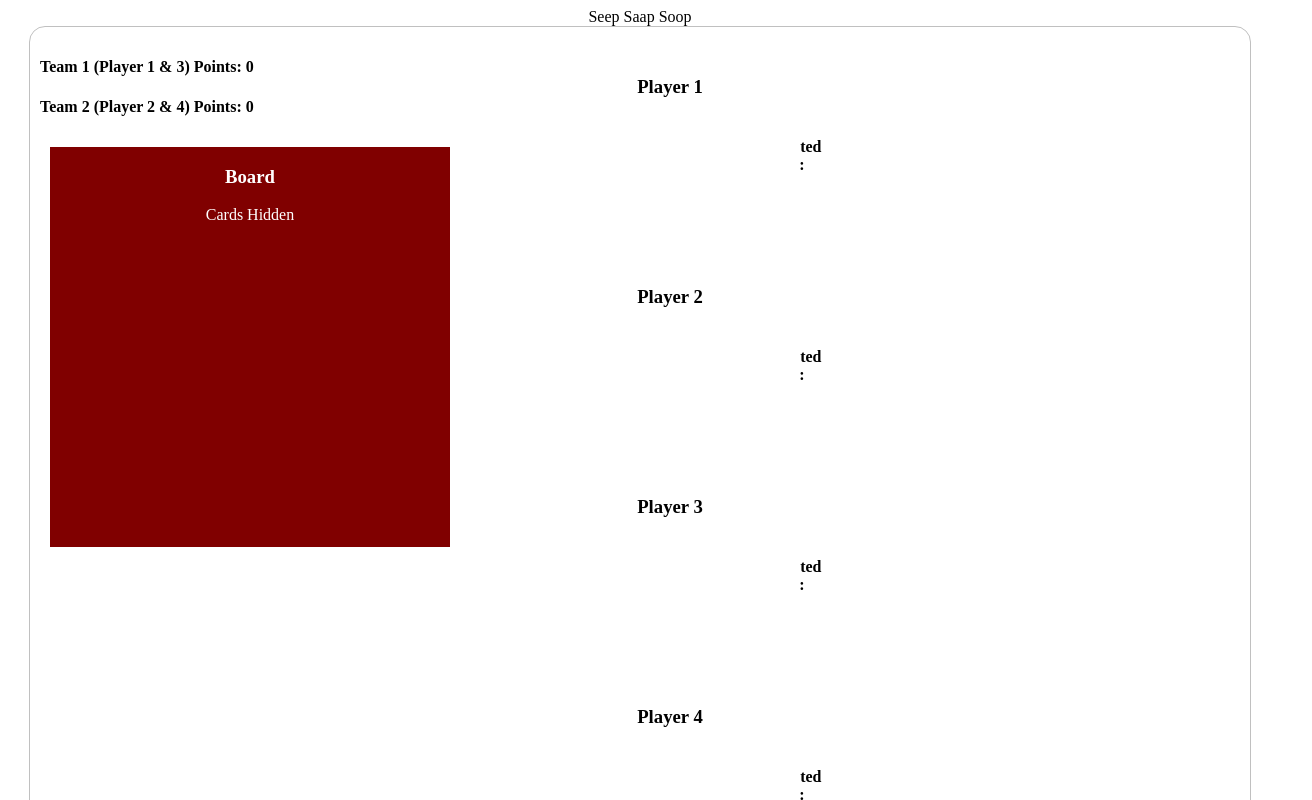
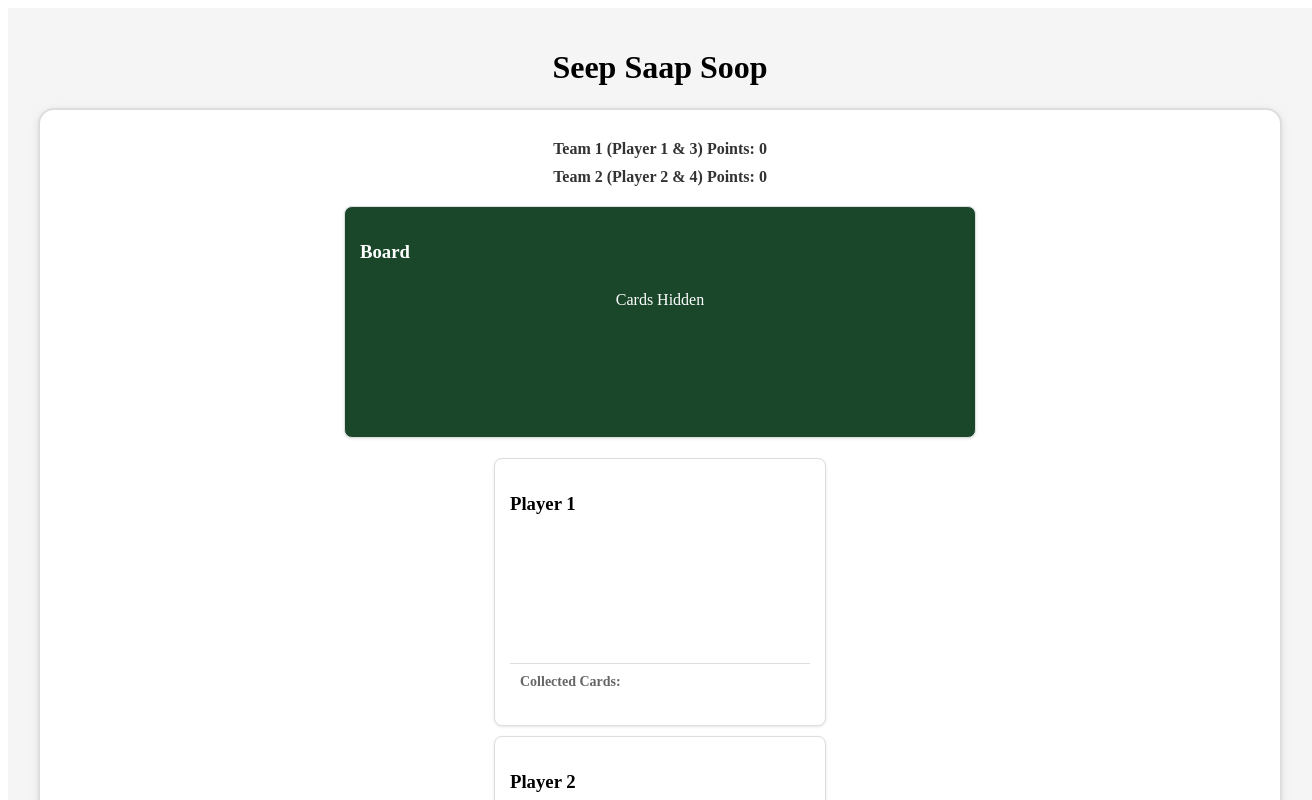
Before and after one commit to AnasShaikh/sweep-card-game, a React (Vite) app: page / in a window 1280 px wide. Shown: the top 800 px of the page, 1312 px wide, since content can reach past the window. Built offline with nearby package versions, Linux system fonts and the light colour scheme.

Commit message:
Assistant checkpoint: Improve UI layout and styling for better organization
Assistant generated file changes:
- src/App.css: Improve UI layout and styling
- src/App.jsx: Update main component styling

---

User prompt:

can you make the UI a bit less chaotic that it is right now?

```diff
--- a/src/App.css
+++ b/src/App.css
@@ -1,152 +1,118 @@
 main {
-  height: 100%;
+  height: 100vh;
   width: 100%;
   display: flex;
   flex-direction: column;
-  align-content: center;
   align-items: center;
+  padding: 20px;
+  background-color: #f5f5f5;
 }
 
+.playTable {
+  max-width: 1200px;
+  width: 95%;
+  padding: 20px;
+  border: 2px solid #ddd;
+  border-radius: 16px;
+  background-color: #fff;
+  box-shadow: 0 2px 8px rgba(0,0,0,0.1);
+}
 
-/* Table CSS*/
+.pointsSection {
+  margin-bottom: 20px;
+  text-align: center;
+}
 
-.playTable {
-  height: auto;
-  width: 1200px;
+.pointsSection h4 {
+  margin: 10px 0;
+  color: #333;
+}
+
+.playerArea {
+  width: 300px;
+  background-color: #fff;
+  border: 1px solid #ddd;
+  border-radius: 8px;
+  padding: 15px;
+  margin: 10px auto;
+  box-shadow: 0 1px 3px rgba(0,0,0,0.1);
+}
+
+#board {
+  background-color: #1a472a;
+  color: white;
+  width: 100%;
+  max-width: 600px;
+  min-height: 200px;
+  margin: 20px auto;
+}
+
+.cardDivBoard {
+  display: flex;
+  flex-wrap: wrap;
+  gap: 10px;
   padding: 10px;
-  border: 1px solid silver;
-  border-radius: 16px;
-
-  display: flex;
-  flex-direction: column;
-  align-content: center;
-  align-items: left;
   justify-content: center;
 }
 
-.playerArea {
-  height: 190px;
-  width: 260px;
-  background-color: white;
-  margin: 10px;
+.cardDivPlay {
   display: flex;
-  flex-direction: column;;
-  align-items: center;
-  justify-content: flex-start;
+  flex-wrap: wrap;
+  gap: 5px;
+  min-height: 100px;
+  padding: 10px;
+  justify-content: center;
 }
 
-#plyr1{
-  margin-left: 500px;
-  margin-top: -500px;
+.cardImage {
+  width: 60px;
+  height: 84px;
+  transition: transform 0.2s;
 }
 
-#plyr2 {
-/*  margin-right: 680px;*/
-   margin-left: 500px;
+.handCard {
+  cursor: pointer;
 }
 
-#plyr3 {
-   margin-left: 500px;
-}
-
-#plyr4 {
-   margin-left: 500px;
-}
-
-#board {
-  /* margin-top: -210px;*/
-  background-color: maroon;
-  color: white;
-  width: 400px;
-  height: 400px;
-}
-
-.cardDivBoard {
-
-  overflow-y: auto; /* Adds vertical scroll if content exceeds the height */
-  display: flex;
-  flex-direction : row;
+.handCard:hover .cardImage {
+  transform: translateY(-5px);
 }
 
 .selected {
-    border: 2px solid #f39c12;
-    background-color: #f7dc6f;
+  border: 2px solid #f39c12;
+  border-radius: 4px;
+  background-color: #fff3cd;
 }
 
 .collectedCards {
-  margin-top: -150px;
-  margin-left: 239px;
-  max-height: 50px;
-  z-index: -2;
+  margin-top: 10px;
+  padding: 10px;
+  border-top: 1px solid #ddd;
 }
 
-.collectedCard {
-  display: inline-block;
-  margin: 2px;
-  padding: 5px;
-  border: 1px solid #ccc;
-  border-radius: 3px;
-  background-color: #f9f9f9;
+.collectedCards h4 {
+  margin: 0 0 10px 0;
+  font-size: 14px;
+  color: #666;
 }
 
-.cardDivPlay {
-  overflow-y: auto; /* Adds vertical scroll if content exceeds the height */
-  height: 150px;
+.cardDiv {
   display: flex;
-  flex-direction : row;
+  flex-wrap: wrap;
+  gap: 5px;
 }
 
-.cardImage {
-    width: 50px;
-    height: 90px;
+button {
+  background-color: #2ecc71;
+  color: white;
+  border: none;
+  padding: 8px 16px;
+  border-radius: 4px;
+  cursor: pointer;
+  margin: 5px;
+  transition: background-color 0.2s;
 }
 
-
-.handCard:nth-child(2) {
-  margin-left: -20px;
+button:hover {
+  background-color: #27ae60;
 }
-
-.handCard:nth-child(3) {
-  margin-left: -20px;
-}
-
-.handCard:nth-child(4) {
-  margin-left: -20px;
-}
-
-.handCard:nth-child(5) {
-  margin-left: -20px;
-}
-
-.handCard:nth-child(6) {
-  margin-left: -20px;
-}
-
-.handCard:nth-child(7) {
-  margin-left: -20px;
-}
-
-.handCard:nth-child(8) {
-  margin-left: -20px;
-}
-
-.handCard:nth-child(9) {
-  margin-left: -20px;
-}
-
-.handCard:nth-child(10) {
-  margin-left: -20px;
-}
-
-.handCard:nth-child(11) {
-  margin-left: -20px;
-}
-
-.handCard:nth-child(12) {
-  margin-left: -20px;
-}
-
-
-
-
-/* Table CSS*/
--- a/src/App.jsx
+++ b/src/App.jsx
@@ -4,7 +4,7 @@ import Table from './table';
 export default function App() {
   return (
     <main>
-     Seep Saap Soop
+      <h1>Seep Saap Soop</h1>
       <Table/>
     </main>
   )
```
